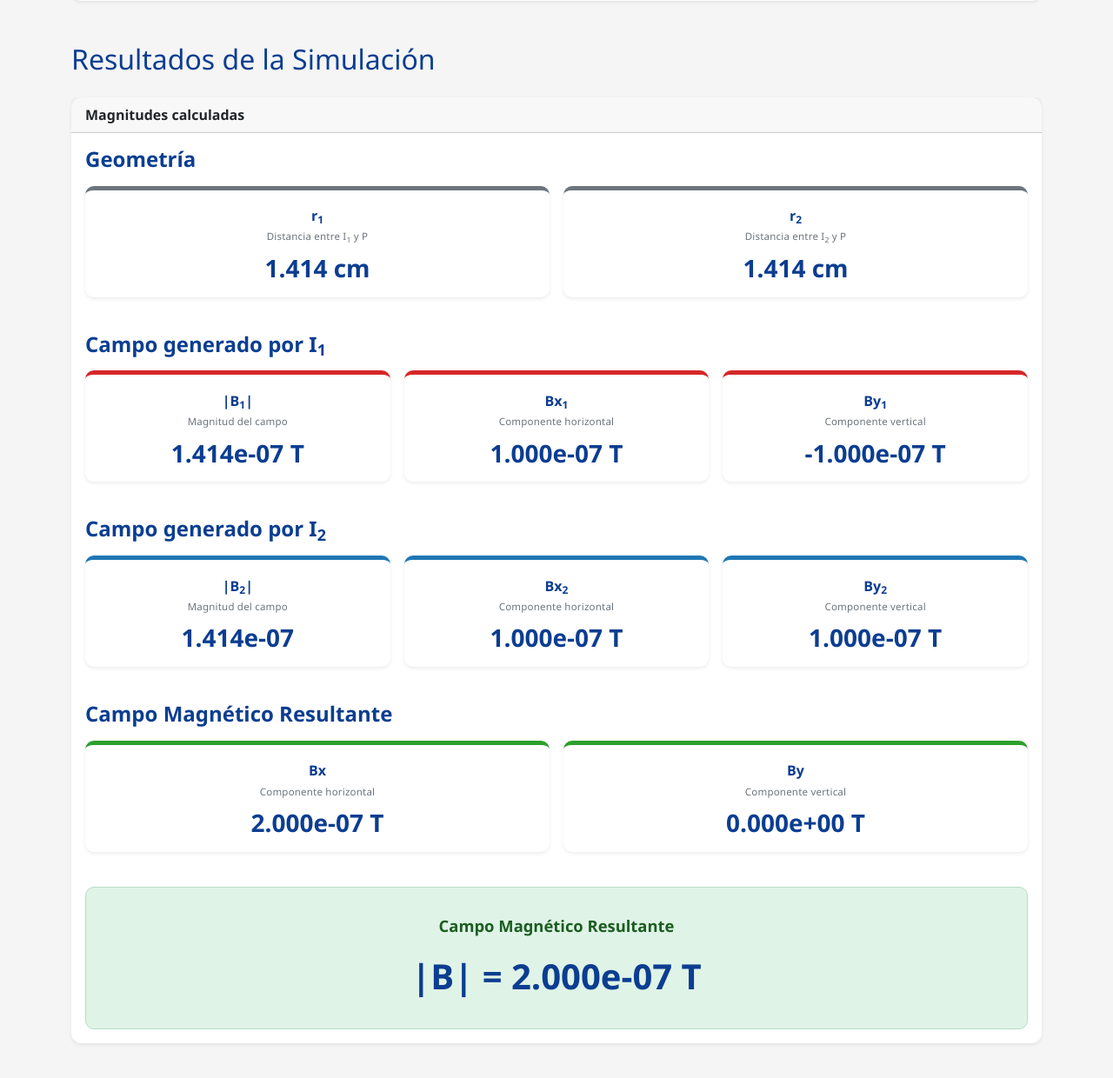
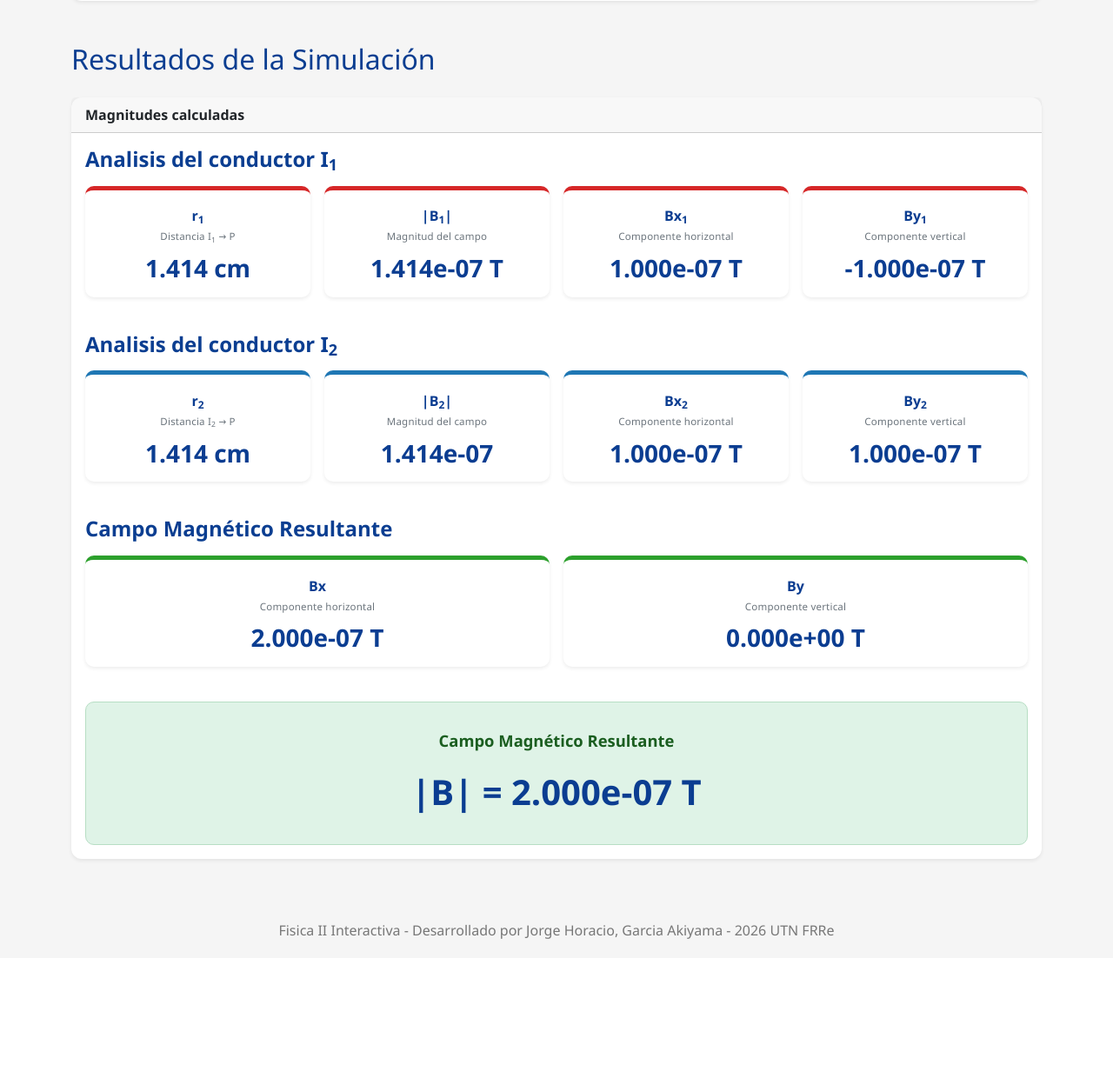
Before and after one commit to jhgakiyama/electromagnetismo-simulator, a Flask app: page /tema2/laboratorio in a window 1280 px wide. Shown: the part 1743-2983 px from the top of the page at 87% size. After the commit the page ends 2823 px from the top, so only its background shows below. Run offline with Flask 3, Linux system fonts and the light colour scheme; some libraries are stand-ins or nearby versions.

Commit message:
Se quita la card de geometria y se ubican los valores de r1 y r2 en el analisis de cada conductor

```diff
--- a/app/templates/tema2_laboratorio.html
+++ b/app/templates/tema2_laboratorio.html
@@ -200,38 +200,20 @@
     <div class="card shadow-sm">
         <div class="card-header fw-bold">Magnitudes calculadas</div>
         <div class="card-body">
-
-            <!-- GEOMETRIA -->
+            <!-- B1 -->
             <div class="metric-group">
-                <h4>Geometría</h4>
-                <div class="row g-3">
-                    <div class="col-md-6">
-                        <div class="card metric-card metric-geo">
+                <h4>Analisis del conductor I<sub>1</sub></h4>
+                <div class="row row-cols-1 row-cols-md-2 row-cols-xl-4 g-3">
+                    <div class="col">
+                        <div class="card metric-card metric-i1">
                             <div class="card-body">
                                 <div class="metric-title">r<sub>1</sub></div>
-
-                                <div class="metric-subtitle">Distancia entre I<sub>1</sub> y P</div>
+                                <div class="metric-subtitle">Distancia I<sub>1</sub> → P</div>
                                 <div class="metric-value">{{ "%.3f"|format(resultado.geometria.r1) }} cm</div>
                             </div>
                         </div>
                     </div>
 
-                    <div class="col-md-6">
-                        <div class="card metric-card metric-geo">
-                            <div class="card-body">
-                                <div class="metric-title">r<sub>2</sub></div>
-                                <div class="metric-subtitle">Distancia entre I<sub>2</sub> y P</div>
-                                <div class="metric-value">{{ "%.3f"|format(resultado.geometria.r2) }} cm</div>
-                            </div>
-                        </div>
-                    </div>
-                </div>
-            </div>
-
-            <!-- B1 -->
-            <div class="metric-group">
-                <h4>Campo generado por I<sub>1</sub></h4>
-                <div class="row g-3">
                     <div class="col-md-4">
                         <div class="card metric-card metric-i1">
                             <div class="card-body">
@@ -269,8 +251,18 @@
 
             <!-- B2 -->
             <div class="metric-group">
-                <h4>Campo generado por I<sub>2</sub></h4>
-                <div class="row g-3">
+                <h4>Analisis del conductor I<sub>2</sub></h4>
+                <div class="row row-cols-1 row-cols-md-2 row-cols-xl-4 g-3">
+                    <div class="col">
+                        <div class="card metric-card metric-i2">
+                            <div class="card-body">
+                                <div class="metric-title">r<sub>2</sub></div>
+                                <div class="metric-subtitle">Distancia I<sub>2</sub> → P</div>
+                                <div class="metric-value">{{ "%.3f"|format(resultado.geometria.r2) }} cm</div>
+                            </div>
+                        </div>
+                    </div>
+
                     <div class="col-md-4">
                         <div class="card metric-card metric-i2">
                             <div class="card-body">
@@ -286,9 +278,7 @@
                             <div class="card-body">
                                 <div class="metric-title">Bx<sub>2</sub></div>
                                 <div class="metric-subtitle">Componente horizontal</div>
-                                <div class="metric-value">
-                                    {{ "%.3e"|format(resultado.b2.bx) }} T
-                                </div>
+                                <div class="metric-value">{{ "%.3e"|format(resultado.b2.bx) }} T</div>
                             </div>
                         </div>
                     </div>
```
